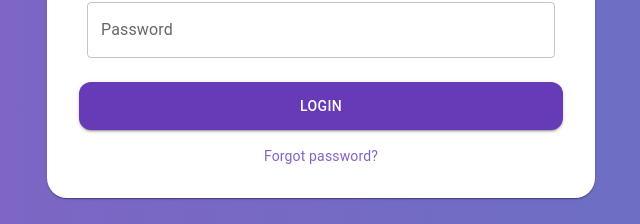
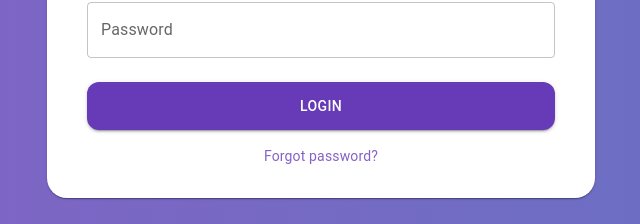
Before and after one commit to AnthonyTlei/task-tracker-frontend, a React (Create React App) app: page / in a window 1280 px wide. Shown: the part 398-622 px from the top of the page, without its empty margins (319-959 px from the left). Built offline with nearby package versions, Linux system fonts and the light colour scheme.

Commit message:
Removed CardActionsArea

```diff
--- a/src/pages/Login.tsx
+++ b/src/pages/Login.tsx
@@ -1,4 +1,4 @@
-import { useTheme } from '@mui/material/styles';
+import { useTheme } from "@mui/material/styles";
 import {
   Box,
   Card,
@@ -82,18 +82,19 @@ const LoginPage = () => {
             </Stack>
           </form>
         </CardContent>
-        <CardActionArea>
         <CardActions>
           <Stack
             width={"100%"}
             justifyContent={"center"}
             alignItems={"center"}
+            paddingRight={1}
+            paddingLeft={1}
             spacing={2}
           >
             <Button
               variant="contained"
               fullWidth
-                sx={{ borderRadius: "12px", padding: "12px 0px" }}
+              sx={{ borderRadius: "12px", padding: "12px 0px"}}
             >
               Login
             </Button>
@@ -101,12 +102,12 @@ const LoginPage = () => {
               variant="body2"
               gutterBottom
               color={`${theme.palette.primary.light}`}
+              sx={{ cursor: "pointer" }}
             >
               Forgot password?
             </Typography>
           </Stack>
         </CardActions>
-        </CardActionArea>
       </Card>
     </Box>
   );
```
Lines whose indentation alone changed are shown as unchanged.
